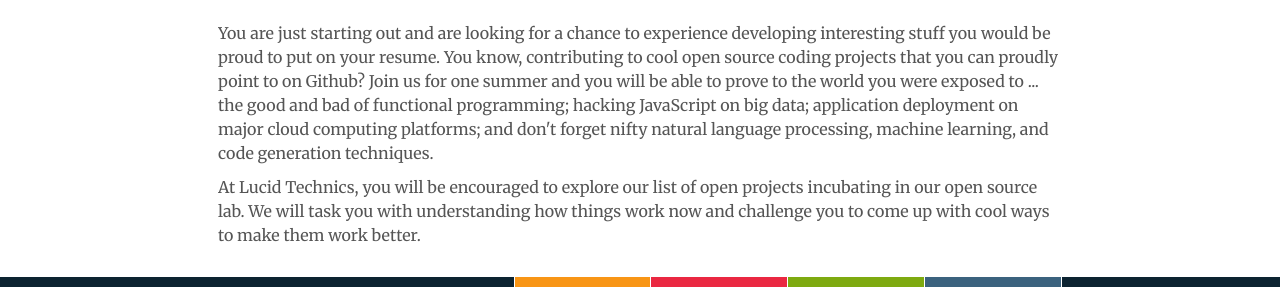
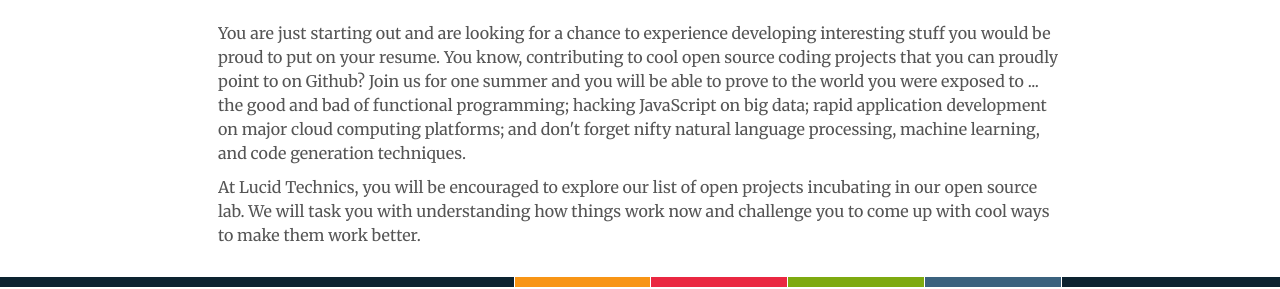
Before and after one commit to LucidTechnics/lucidtechnics.github.com, a Jekyll site: the page built from jobs.html, in a window 1280 px wide. Shown: the part 1398-1687 px from the top of the page. Built offline with Jekyll 4.4.1, drawn with Linux system fonts in a browser that asks for light colours; nearby versions of some CDN libraries.

Commit message:
Updated jobs.html

```diff
--- a/jobs.html
+++ b/jobs.html
@@ -60,7 +60,7 @@
     <div class="job">
       <h1>Internships - Technology</h1>
       <p>
-        You are just starting out and are looking for a chance to experience developing interesting stuff you would be proud to put on your resume.  You know, contributing to cool open source coding projects that you can proudly point to on Github?  Join us for one summer and you will be able to prove to the world you were exposed to ... the good and bad of functional programming; hacking JavaScript on big data; application deployment on major cloud computing platforms; and don't forget nifty natural language processing, machine learning, and code generation techniques.
+        You are just starting out and are looking for a chance to experience developing interesting stuff you would be proud to put on your resume.  You know, contributing to cool open source coding projects that you can proudly point to on Github?  Join us for one summer and you will be able to prove to the world you were exposed to ... the good and bad of functional programming; hacking JavaScript on big data; rapid application development on major cloud computing platforms; and don't forget nifty natural language processing, machine learning, and code generation techniques.
       </p>
       <p>
       At Lucid Technics, you will be encouraged to explore our list of open projects incubating in our open source lab.  We will task you with understanding how things work now and challenge you to come up with cool ways to make them work better.
```
